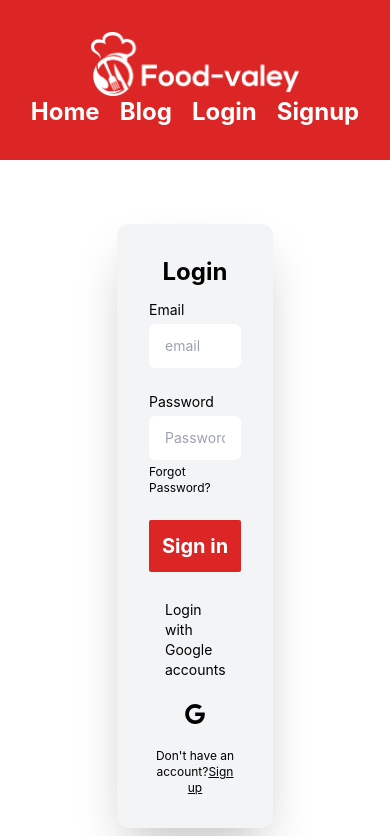
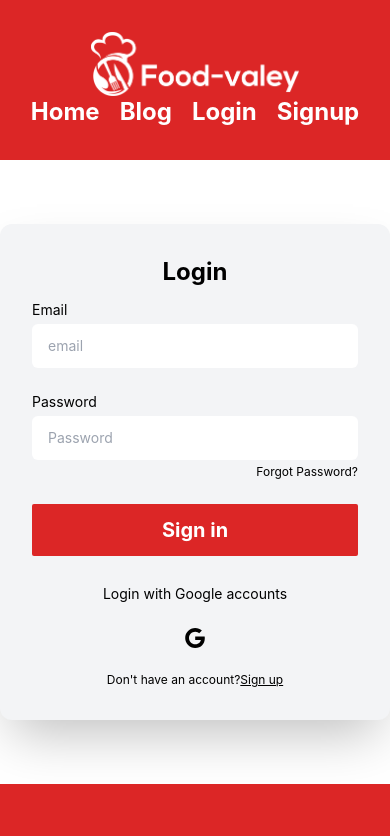
Before and after one commit to Md-Pervez-Hossain/review-service-website, a React (Create React App) app: page /login in a window 390 px wide. Shown: the top 836 px of the page. Built offline with nearby package versions, Linux system fonts and the light colour scheme; no server answers.

Commit message:
login and signup page responsive

```diff
--- a/src/Components/Login/Login.js
+++ b/src/Components/Login/Login.js
@@ -37,7 +37,7 @@
 
   return (
     <div>
-      <div className="w-2/5 mx-auto my-16 bg-gray-100 shadow-2xl p-8 space-y-3 rounded-xl dark:bg-gray-900 dark:text-gray-100">
+      <div className="md:w-2/5 mx-auto my-16 bg-gray-100 shadow-2xl p-8 space-y-3 rounded-xl dark:bg-gray-900 dark:text-gray-100">
         <h1 className="text-2xl font-bold text-center">Login</h1>
         <form
           onSubmit={hanleLogin}
--- a/src/Components/Signup/Signup.js
+++ b/src/Components/Signup/Signup.js
@@ -35,7 +35,7 @@
 
   return (
     <div>
-      <div className="w-2/5 mx-auto my-16 bg-gray-100 shadow-2xl p-8 space-y-3 rounded-xl dark:bg-gray-900 dark:text-gray-100">
+      <div className="md:w-2/5 mx-auto my-16  bg-gray-100 shadow-2xl p-8 space-y-3 rounded-xl dark:bg-gray-900 dark:text-gray-100">
         <h1 className="text-2xl font-bold text-center">Signup</h1>
         <form
           onSubmit={handleSubmit}
```
